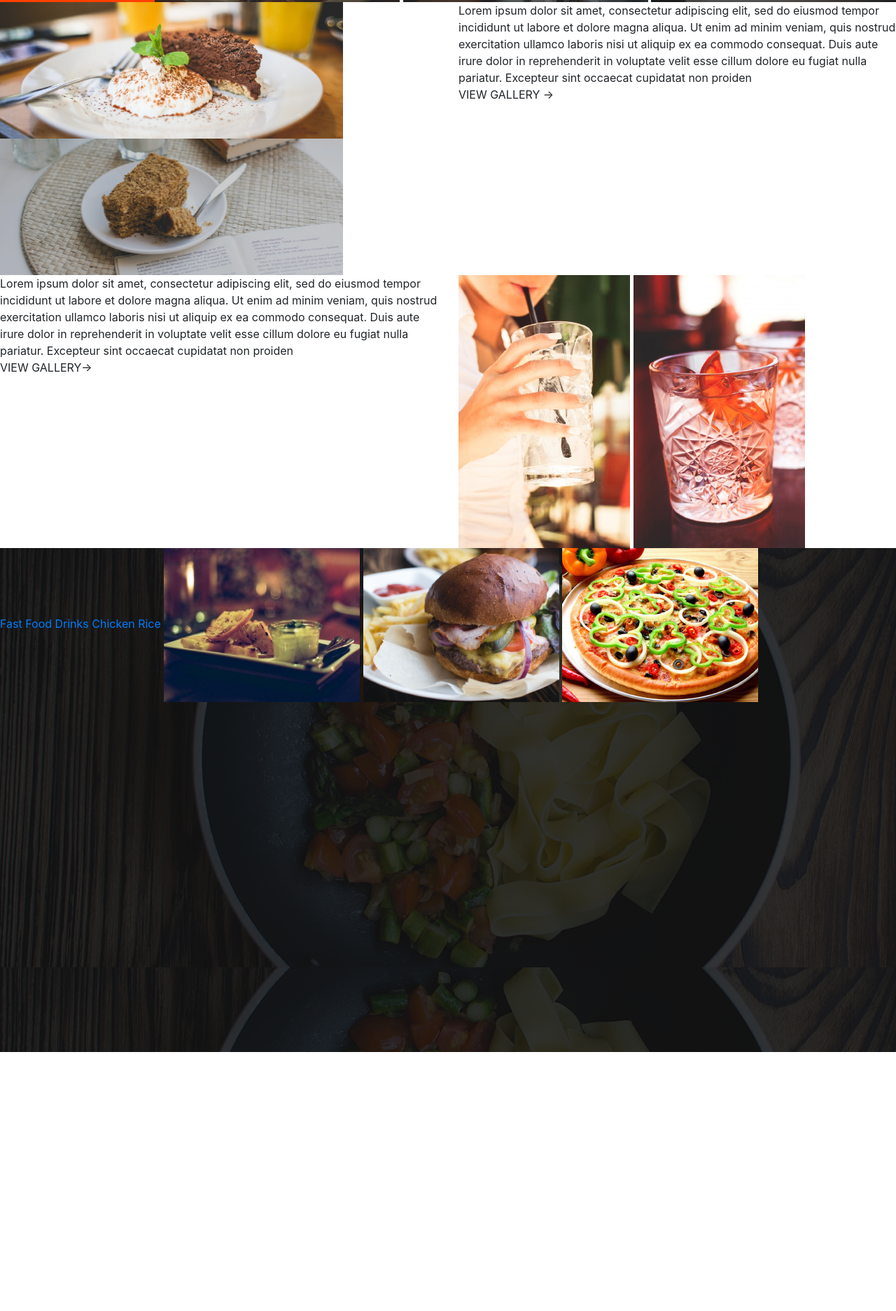
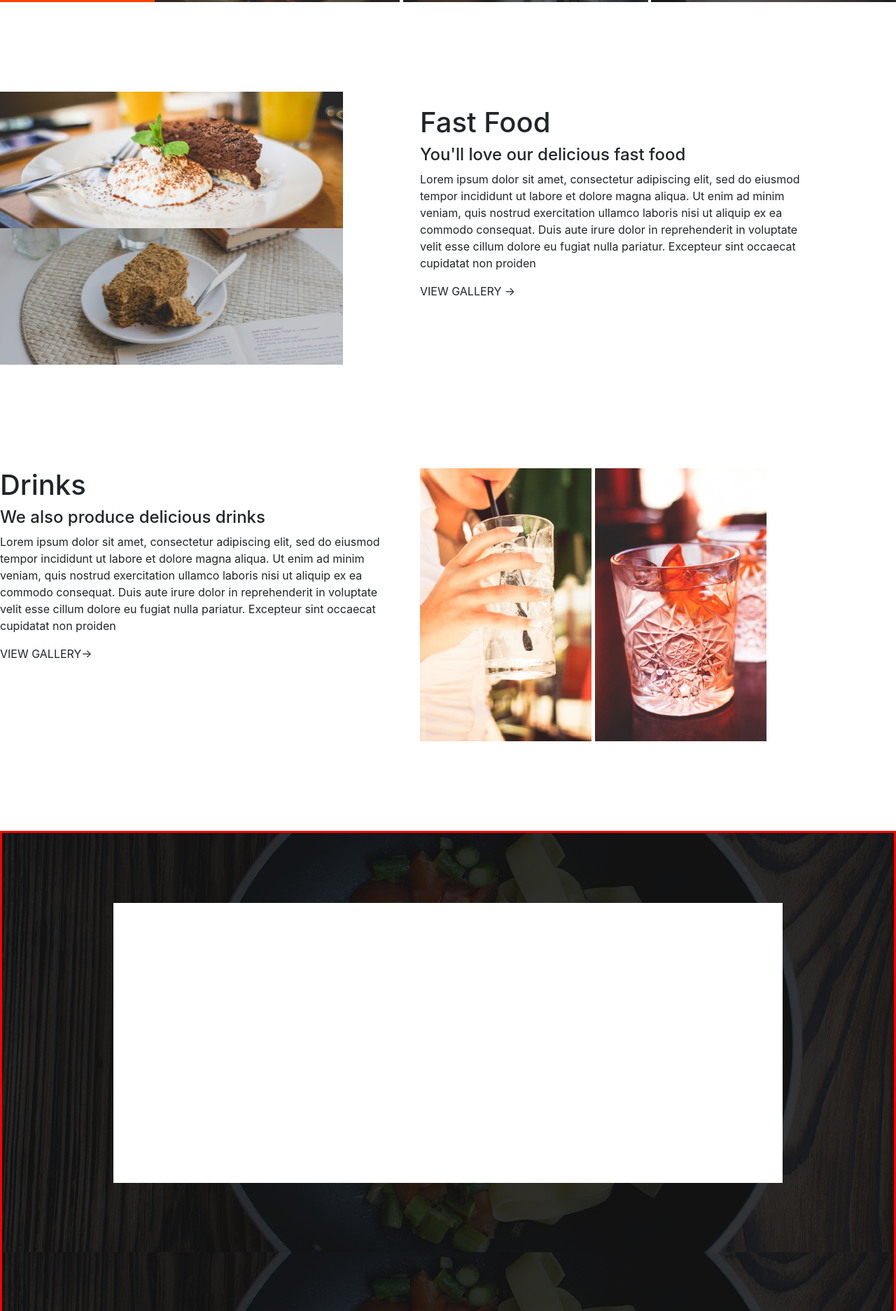
Before and after one commit to ricochieng/Anitas-Kitchen, a plain HTML site: page index.html in a window 1280 px wide. Shown: the part 927-2800 px from the top of the page at 70% size. Before the commit the page ends 2430 px from the top, so only its background shows below. Drawn offline with Linux system fonts and the light colour scheme.

Commit message:
The menus div has been redone

```diff
--- a/css/app.css
+++ b/css/app.css
@@ -42,6 +42,7 @@
 
 .happyhour h3 {
       text-align: center;
+      margin: auto;
 
 }
 
@@ -55,6 +56,42 @@
 
 }
 
+.row {
+
+  margin-top: 10%;
+  margin-bottom: 10%;
+  width: 1200px;
+  vertical-align:middle;
+
+}
+
+#foodsection {
+
+      vertical-align:middle;
+
+}
+
+#foodp {
+
+      vertical-align: middle;
+      margin-top: 20px;
+
+}
+
+#drinksection {
+
+      vertical-align: middle;
+      margin-top: 20px;
+
+}
+
+#drinkp {
+
+      vertical-align: middle;
+      margin-top: 20px;
+
+}
+
 .column {
     float: left;
     width: 50%;
@@ -64,30 +101,23 @@
 .Menu {
   background-image: url("../images/backgrounds/foodsBg.jpg");
   height: 90vh;
+  border: 3px solid red;
 }
 
-.food {
-    background-color: light gray;
-    overflow: hidden;
-    margin:0px;
-}
-
-.menu a {
-    float: right;
-    font-style: Impact, Charcoal, sans-serif;
-    color: #f2f2f2;
-    text-align: center;
-    padding: 14px 16px;
-    text-decoration: none;
-    font-size: 20px;
-    font-weight: bold;
+.innermenu {
+  border: 2px solid white;
+  width: 75%;
+  height: 400px;
+  margin-left: auto;
+  margin-right: auto;
+  margin-top: 100px;
+  background-color: white;
 
 }
 
-.menu {
-    background-color: white;
+
+.row {
+    margin-left: 20%;
+    margin-right: 20%;
 
 }
-.menu img {
-position:absolute;
-}
--- a/index.html
+++ b/index.html
@@ -30,43 +30,38 @@
 
 
         <section class="row">
-         <article class="col-sm-5 col-md-6 col-lg-6">
+         <article id = "foodsection" class="col-sm-5 col-md-6 col-lg-6">
          <img src="images/fastFood1.jpg" alt="fast food image">
          <img src="images/fastFood2.jpg" alt="fast food image">
         </article>
-        <article class="col-sm-7 col-md-6 col-lg-6">
-         <blockquote>
-           Lorem ipsum dolor sit amet, consectetur adipiscing elit, sed do eiusmod tempor incididunt ut labore et dolore magna aliqua. Ut enim ad minim veniam, quis nostrud exercitation ullamco laboris nisi ut aliquip ex ea commodo consequat. Duis aute irure dolor in reprehenderit in voluptate velit esse cillum dolore eu fugiat nulla pariatur. Excepteur sint occaecat cupidatat non proiden
+        <article id="foodp" class="col-sm-7 col-md-6 col-lg-6">
+           <h1>Fast Food</h1>
+           <h4>You'll love our delicious fast food</h4>
+           <p>Lorem ipsum dolor sit amet, consectetur adipiscing elit, sed do eiusmod tempor incididunt ut labore et dolore magna aliqua. Ut enim ad minim veniam, quis nostrud exercitation ullamco laboris nisi ut aliquip ex ea commodo consequat. Duis aute irure dolor in reprehenderit in voluptate velit esse cillum dolore eu fugiat nulla pariatur. Excepteur sint occaecat cupidatat non proiden</p>
            <p>VIEW GALLERY -></P>
-         </blockquote>
         </article>
       </section>
 
         <section class="row">
 
-        <article class="col-sm-7 col-md-6 col-lg-6">
-         <blockquote>
-
-           Lorem ipsum dolor sit amet, consectetur adipiscing elit, sed do eiusmod tempor incididunt ut labore et dolore magna aliqua. Ut enim ad minim veniam, quis nostrud exercitation ullamco laboris nisi ut aliquip ex ea commodo consequat. Duis aute irure dolor in reprehenderit in voluptate velit esse cillum dolore eu fugiat nulla pariatur. Excepteur sint occaecat cupidatat non proiden
+        <article id="drinksection" class="col-sm-7 col-md-6 col-lg-6">
+          <h1>Drinks</h1>
+          <h4>We also produce delicious drinks</h4>
+           <p>Lorem ipsum dolor sit amet, consectetur adipiscing elit, sed do eiusmod tempor incididunt ut labore et dolore magna aliqua. Ut enim ad minim veniam, quis nostrud exercitation ullamco laboris nisi ut aliquip ex ea commodo consequat. Duis aute irure dolor in reprehenderit in voluptate velit esse cillum dolore eu fugiat nulla pariatur. Excepteur sint occaecat cupidatat non proiden</p>
            <p>VIEW GALLERY-></P>
          </blockquote>
         </article>
 
-        <article class="col-sm-5 col-md-6 col-lg-6">
+        <article id ="drinkp" class="col-sm-5 col-md-6 col-lg-6">
         <img src="images/drink1.jpg" alt="fast food image">
         <img src="images/drink2.jpg" alt="fast food image">
        </article>
         </section>
 
       <div class = "Menu">
-          <a href = "">Fast Food</a>
-          <a href = "">Drinks</a>
-          <a href = "">Chicken</a>
-          <a href = "">Rice</a>
+        <div class="innermenu">
 
-          <img src="images/fastfood/chickenBurger.jpg" alt="Chicken Burger">
-          <img src="images/fastfood/beefBurger.jpg" alt="Beef Burger">
-          <img src="images/fastfood/chickenPizza.jpg" alt="Chicken Pizza">
+        </div>
 
       </div>
 
```
